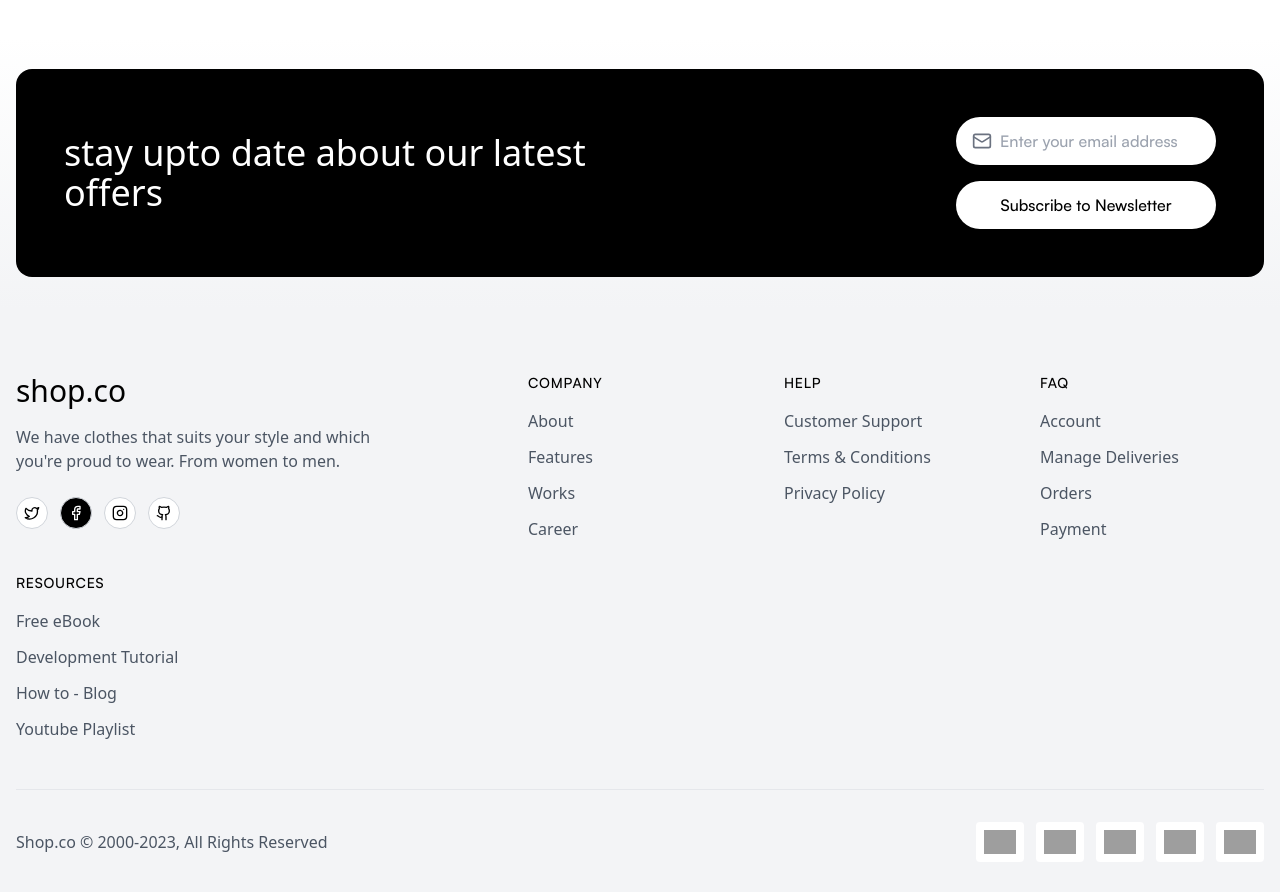
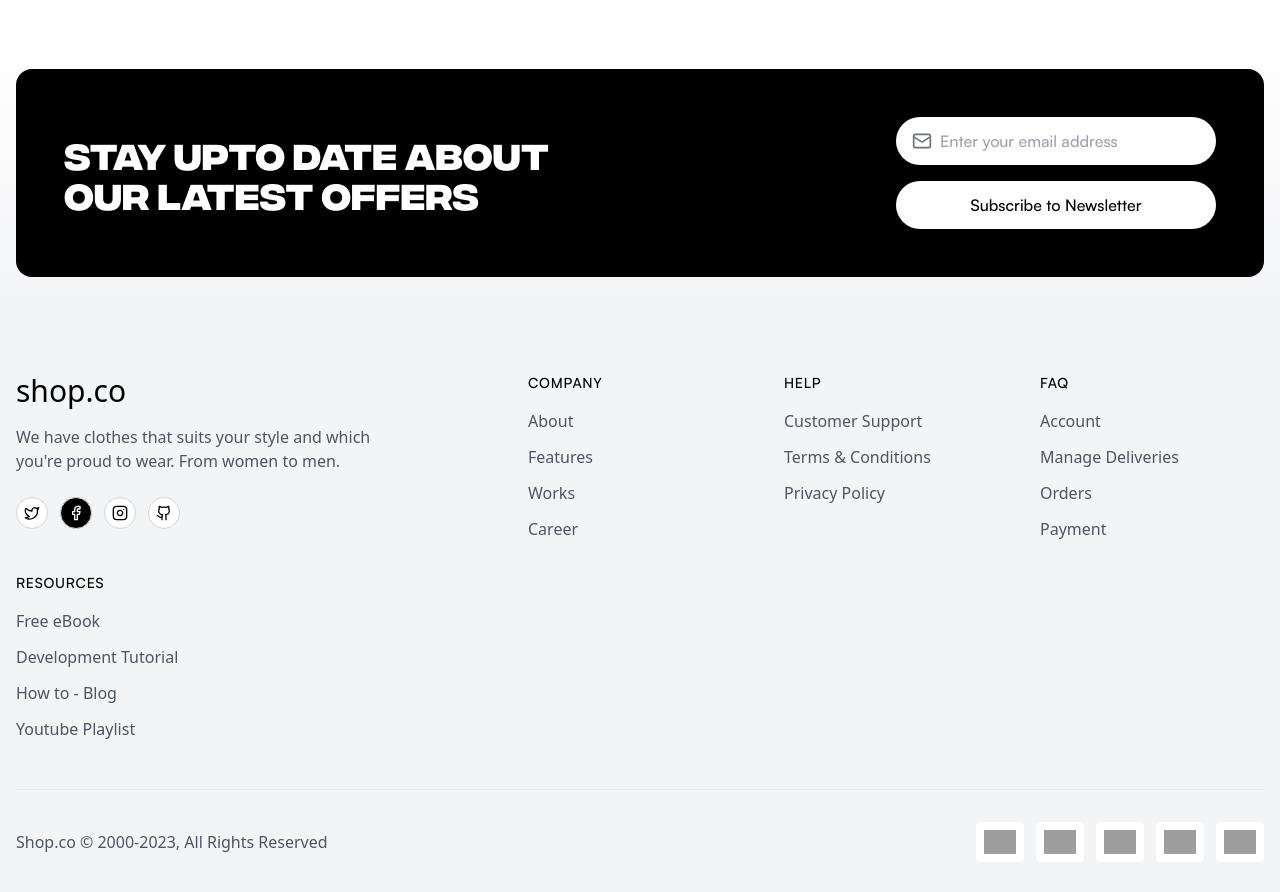
Before and after one commit to Tiago061/compass-uol-ecommerce2, a React (Create React App) app in the folder frontend/: page / in a window 1280 px wide. Shown: the part 2180-3072 px from the top of the page. Built offline with nearby package versions, Linux system fonts and the light colour scheme; grey boxes are pictures that could not be loaded; the HTML template or start-up script is replaced by a standard one.

Commit message:
feat: add newsletter

```diff
--- a/frontend/src/components/home/Newsletter.tsx
+++ b/frontend/src/components/home/Newsletter.tsx
@@ -5,12 +5,12 @@ export function Newsletter() {
     <section className="bg-gradient-to-b from-white to-gray-100 py-8">
       <div className="container mx-auto px-4">
         <div className="bg-black rounded-2xl p-8 md:p-12 flex flex-col md:flex-row items-center justify-between">
-          <h2 className="font-integral text-3xl md:text-4xl text-white md:w-1/2 mb-6 md:mb-0">
+          <h2 className="font-integral-cf text-3xl md:text-4xl text-white md:w-1/2 mb-6 md:mb-0">
             stay upto date about our latest offers
           </h2>
 
           <div className="w-full md:w-auto space-y-4">
-            <div className="flex items-center bg-white rounded-full px-4 py-3">
+            <div className="flex items-center bg-white rounded-full px-4 py-3 md:w-80">
               <Mail className="w-5 h-5 text-gray-500" />
               <input
                 type="email"
```
